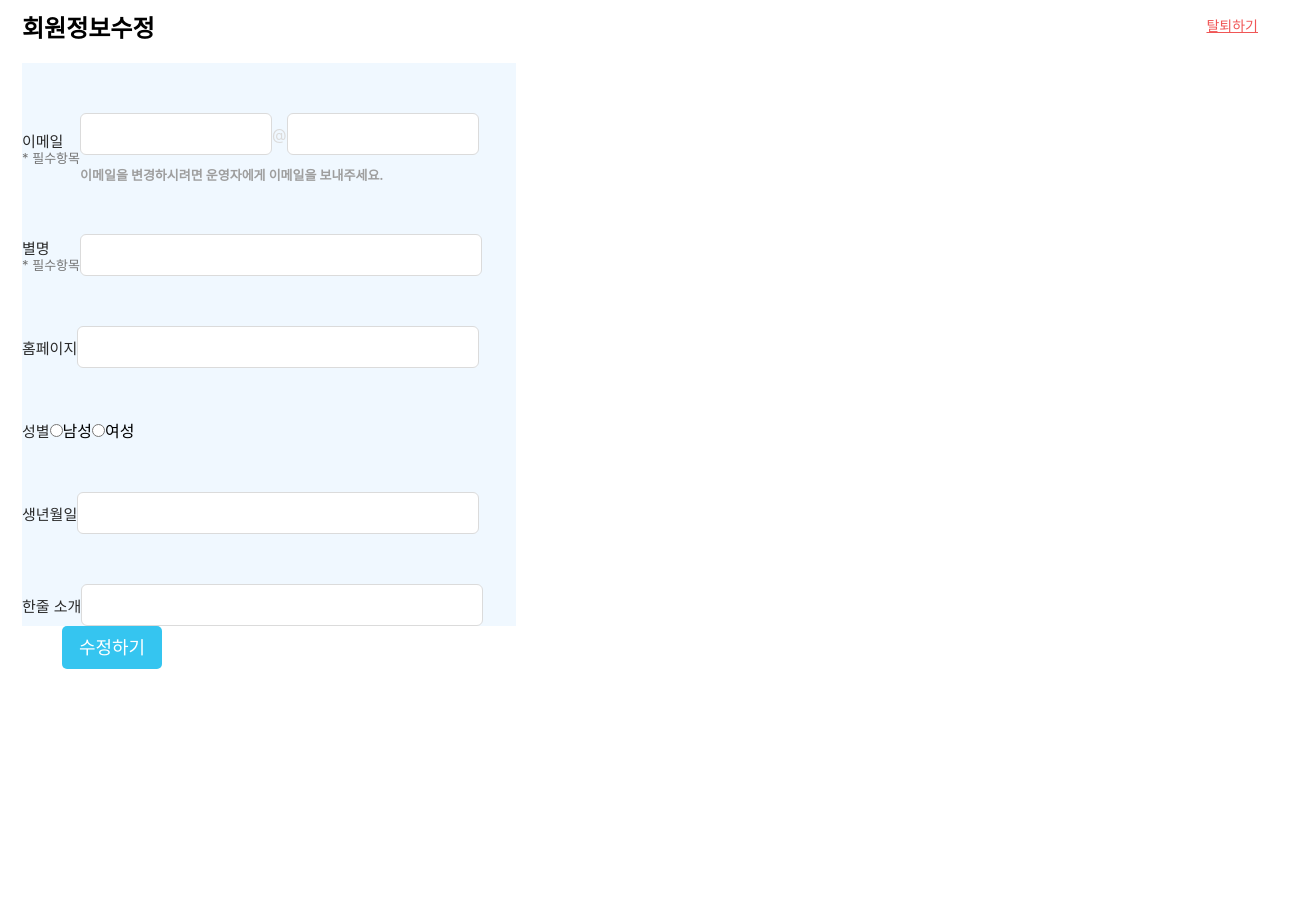
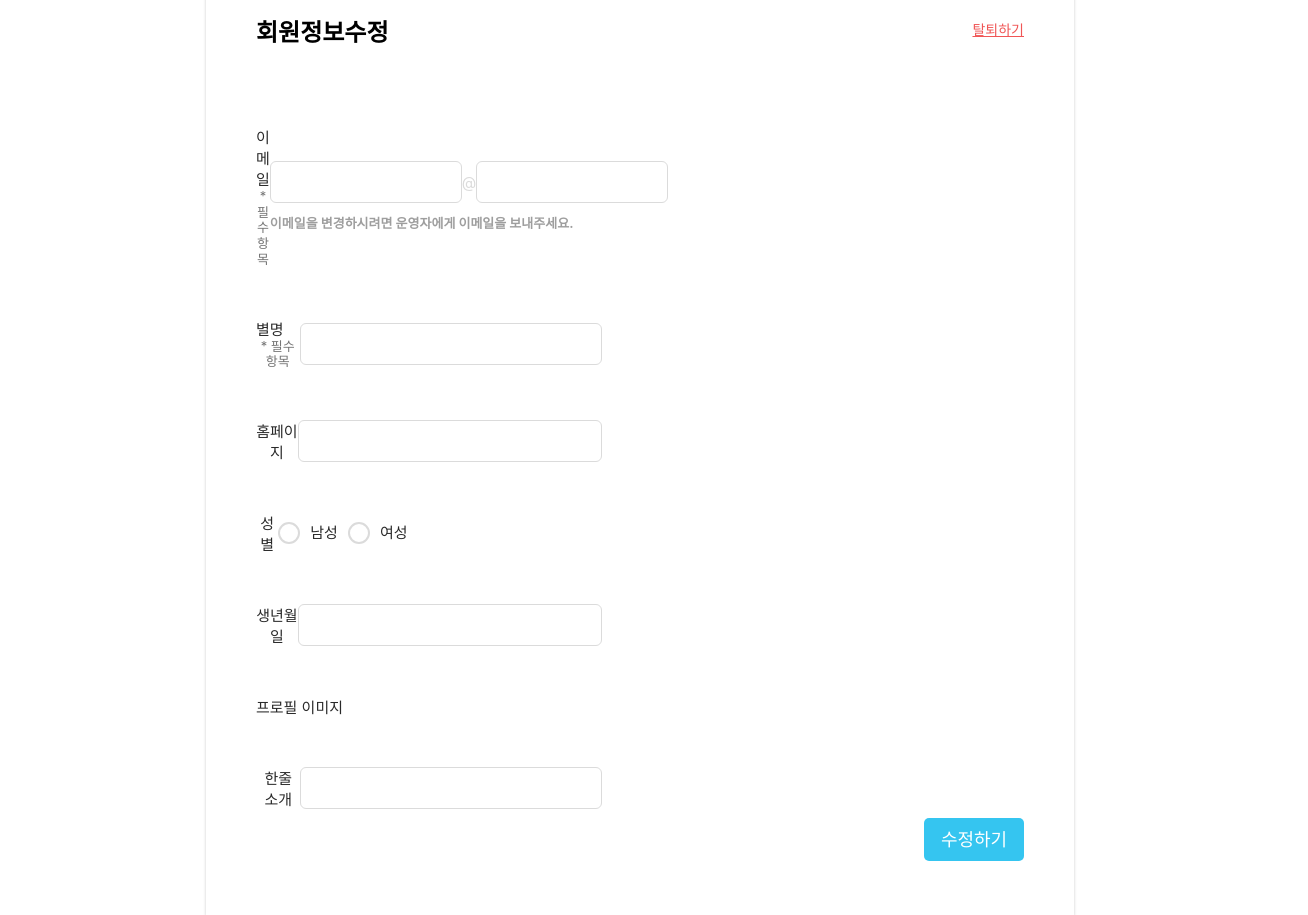
Before and after one commit to 3rd-PARD-WEB-PART/KIMYEEUN, a React (Create React App) app in the folder pard_3rd_kimyeeun_todayhome/: page / in a window 1280 px wide. Shown: the part 320-1235 px from the top of the page, 1308 px wide, since content can reach past the window. Built offline with nearby package versions, Linux system fonts and the light colour scheme.

Commit message:
프로필 이미지 수정 중

```diff
--- a/pard_3rd_kimyeeun_todayhome/src/Pages/EditPage/EditProfile.js
+++ b/pard_3rd_kimyeeun_todayhome/src/Pages/EditPage/EditProfile.js
@@ -1,8 +1,19 @@
 import styled from "styled-components";
+import { useState, useRef } from "react";
 
 function EditProfile() {
+    const [selectedFile, setSelectedFile] = useState(null);
+    const handleFileInputChange = (e) => {
+        const file = e.target.files[0];
+        setSelectedFile(file);
+    };
+
+    const handleProfileImageClick = () => {
+        document.getElementById('fileInput').click();
+    };
+
   return (
-    <Div>
+    <>
       {/* 가장 상단 div */}
       <Header>
         {/* 로고*/}
@@ -47,6 +58,7 @@ function EditProfile() {
         <div>비밀번호 변경</div>
         <div>추천코드</div>
       </MenuRow>
+      <Div>
         <Body>
           <Top>
             <Title>회원정보수정</Title>
@@ -84,18 +96,26 @@ function EditProfile() {
               </FormPart>
               <FormPart>
                 <FormLabel>성별</FormLabel>
-              <label>
-                <input type="radio" name="gender" value="남성" />
+                <RadioOption>
+                  <RadioLabel>
+                    <RadioButton type="radio" name="gender" value="남성" />
                     남성
-              </label>
-              <label>
-                <input type="radio" name="gender" value="여성" />
+                  </RadioLabel>
+                  <RadioLabel>
+                    <RadioButton type="radio" name="gender" value="여성" />
                     여성
-              </label>
+                  </RadioLabel>
+                </RadioOption>
               </FormPart>
               <FormPart>
                 <FormLabel>생년월일</FormLabel>
                 <Input type="text" />
+              </FormPart>
+              <FormPart>
+                <FormLabel>프로필 이미지</FormLabel>
+                <div>
+                    <input id ="fileInput" type ="file" style={{ display: 'none'}} onChange={handleFileInputChange} />
+                </div>
               </FormPart>
               <FormPart>
                 <FormLabel>한줄 소개</FormLabel>
@@ -103,17 +123,15 @@ function EditProfile() {
               </FormPart>
             </FormArea>
           </Under>
-        <WriteButton>수정하기</WriteButton>
+          <EditButtonWrapper>
+            <EditButton>수정하기</EditButton>
+          </EditButtonWrapper>
         </Body>
       </Div>
+    </>
   );
 }
 
-const Div = styled.div`
-  display: flex;
-  flex-direction: column;
-  align-items: center;
-`;
 const Header = styled.div`
   display: flex;
   flex-direction: row;
@@ -207,24 +225,22 @@ const MenuRow = styled.div`
 const Span = styled.span`
   color: #35c5f0;
 `;
-
+const Div = styled.div`
+  display: flex;
+  flex-direction: column;
+  align-items: center;
+`;
 const Body = styled.div`
   display: flex;
   flex-direction: column;
   margin-top: 60px;
-  width: 1236px;
+  justify-content: space-around;
+  width: 60%;
   height: 856px;
   box-shadow: 0px 1px 3px 0px #00000033;
   padding: 50px;
 `;
 
-const FormArea = styled.div`
-  background-color: aliceblue;
-  width: 40%;
-  display: flex;
-  flex-direction: column;
-  justify-content: space-between;
-`;
 const Top = styled.div`
   display: flex;
   flex-direction: row;
@@ -236,7 +252,6 @@ const Title = styled.div`
   font-family: Inter;
   font-size: 24px;
   font-weight: 700;
-  /* line-height: 29.05px; */
   text-align: center;
 `;
 const Out = styled.div`
@@ -250,13 +265,21 @@ const Out = styled.div`
   cursor: pointer;
 `;
 const Under = styled.div`
-  /* margin-top: 69px; */
+  display: flex;
+  flex-direction: column;
+`;
+
+const FormArea = styled.div`
+  display: flex;
+  flex-direction: column;
 `;
 const FormPart = styled.div`
+  width: 45%;
   display: flex;
   flex-direction: row;
   align-items: center;
   margin-top: 50px;
+  justify-content: space-between;
 `;
 const FormLeft = styled.div`
   display: flex;
@@ -318,4 +341,49 @@ const Input = styled.input`
   border-radius: 6px;
   border: 1px solid #dbdbdb;
 `;
+const ImageInput = styled.input`
+  display: none;
+`;
+const RadioLabel = styled.label`
+  display: flex;
+  color: #292929;
+  font-family: Inter;
+  font-size: 15px;
+  font-weight: 400;
+  line-height: 18.15px;
+  text-align: center;
+  align-items: center;
+`;
+const RadioOption = styled.div`
+  display: flex;
+  flex-direction: row;
+  width: 400px;
+  gap: 10px;
+`;
+const RadioButton = styled.input`
+  appearance: none;
+  width: 22px;
+  height: 22px;
+  margin-right: 10px;
+  border-radius: 25px;
+  border: 2px solid #dbdbdb;
+  &:checked {
+    border: 5px solid #35c5f0;
+  }
+`;
+const EditButtonWrapper = styled.div`
+  display: flex;
+  justify-content: right;
+`;
+
+const EditButton = styled.div`
+  width: 100px;
+  height: 43px;
+  border-radius: 5px;
+  background-color: #35c5f0;
+  color: white;
+  text-align: center;
+  line-height: 43px;
+  font-size: 18px;
+`;
 export default EditProfile;
```
Also changed, not shown: 2 other files (tests, documents, lock files or other folders). Lines whose indentation alone changed are shown as unchanged.
